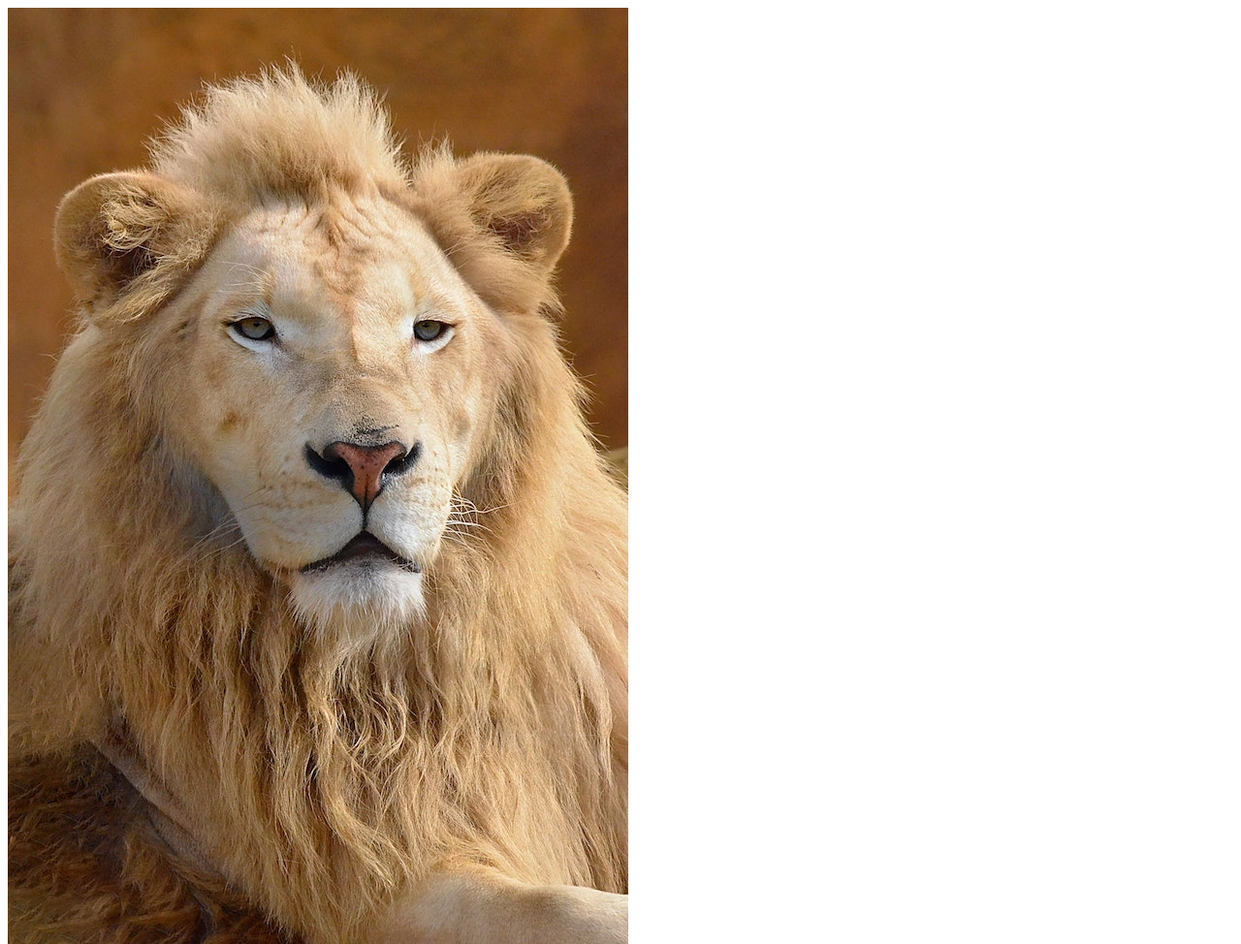
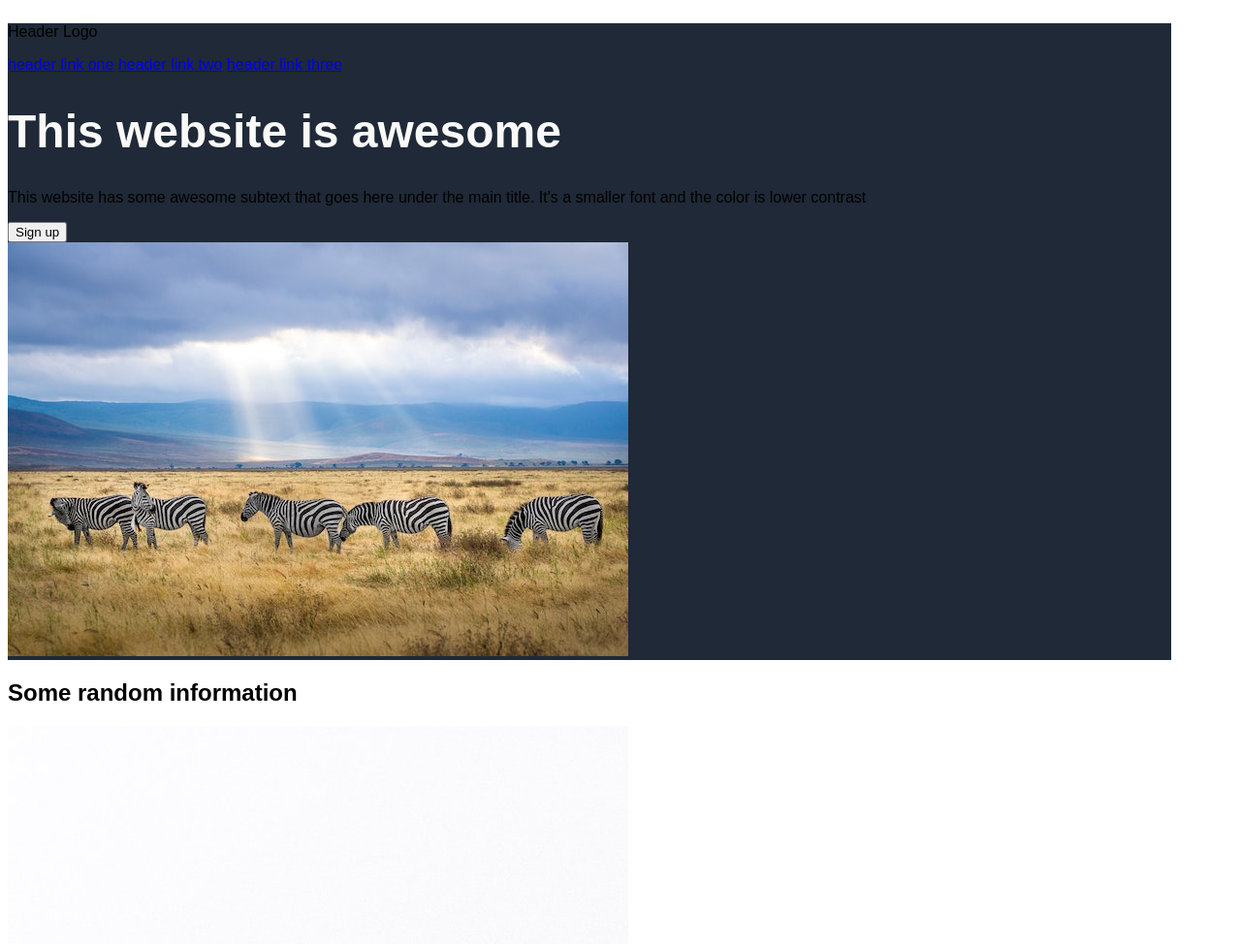
Before and after one commit to Tryndameir/web_projects, a plain HTML site: page index.html in a window 1280 px wide. Shown: the top 974 px of the page at 97% size. Drawn offline with Linux system fonts and the light colour scheme.

Commit message:
removed logo image with text

```diff
--- a/index.html
+++ b/index.html
@@ -8,7 +8,9 @@
 <body>
 <div class="body">
     <div class="header"> <!--Beginning of Header Section-->
-        <img class="logo" src="./img/lion.jpg">
+        <div class="logo">
+            <p>Header Logo</p>
+        </div>
 
         <div class="links">
             <a href="#">header link one</a>
--- a/style.css
+++ b/style.css
@@ -0,0 +1,16 @@
+body {
+    display: flex;
+    flex-direction: column;
+    font-family: Arial, Helvetica, sans-serif;
+    width: 1200px;
+}
+
+.header {
+    background-color: #1F2937;
+}
+
+h1 {
+    font-size: 48px;
+    font-weight: 800;
+    color: #F9FAF8;
+}
```
